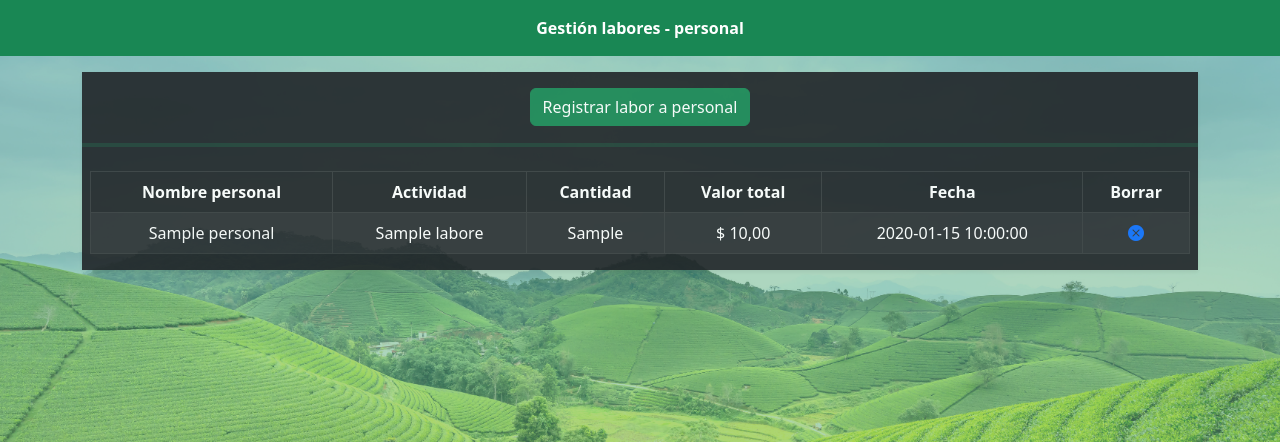
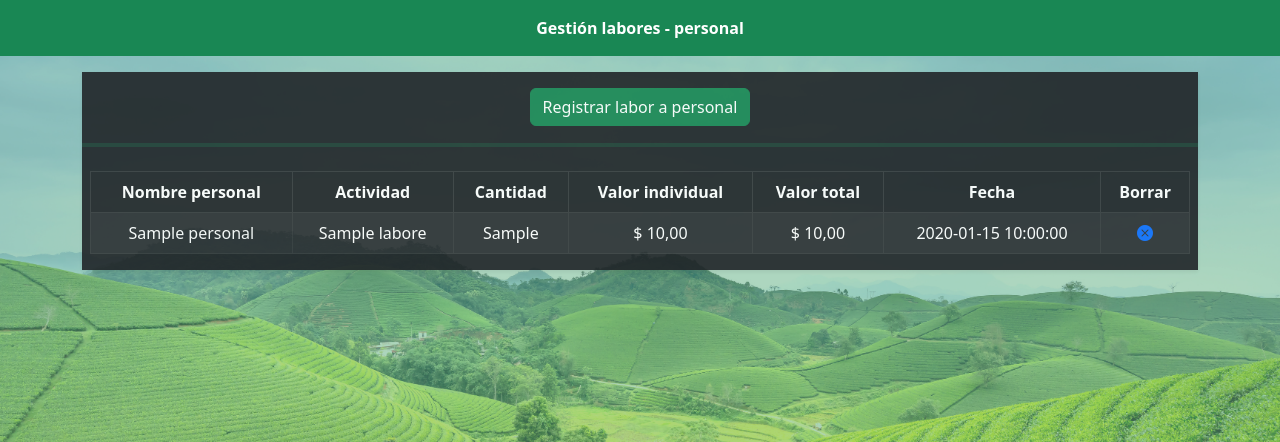
Before and after one commit to ZamThe/cine, a PHP site: page /src/laboresPersonalGestion.php in a window 1280 px wide. Shown: the part 76-518 px from the top of the page. Run offline with PHP 8.4, Linux system fonts and the light colour scheme; the visitor is signed in with stand-in values (Sample User, id 1); tables that the repository leaves empty or names only in its code hold one stand-in row (values such as "Sample post"); some libraries are stand-ins or nearby versions.

Commit message:
Ajuste para ver valores individuales

```diff
--- a/src/informes/reportePorCedula.php
+++ b/src/informes/reportePorCedula.php
@@ -34,7 +34,7 @@
         //Capturar cedula
         $cedula = $_POST['cedula'];
         //Traer datos
-        $traerLaboresPersonal = $connect->prepare("SELECT pl.id, ps.nombre as nombrePersonal, lb.nombre_labor as nombreLabor, pl.cantidad, pl.valor_total, pl.fecha_realizacion as fecha FROM personal_labores pl INNER JOIN personal ps ON pl.id_personal = ps.id INNER JOIN labores lb ON pl.id_labor = lb.id WHERE ps.identificacion = '$cedula'");
+        $traerLaboresPersonal = $connect->prepare("SELECT pl.id, ps.nombre as nombrePersonal, lb.nombre_labor as nombreLabor, pl.cantidad, pl.valor_total, pl.fecha_realizacion as fecha, pl.valor_individual FROM personal_labores pl INNER JOIN personal ps ON pl.id_personal = ps.id INNER JOIN labores lb ON pl.id_labor = lb.id WHERE ps.identificacion = '$cedula'");
         if($traerLaboresPersonal->execute()){
             $laboresPersonal = $traerLaboresPersonal->fetchAll(PDO::FETCH_ASSOC);
         }
@@ -122,6 +122,7 @@
                                         <th>Nombre personal</th>
                                         <th>Actividad</th>
                                         <th>Cantidad</th>
+                                        <th>Valor individual</th>
                                         <th>Valor total</th>
                                         <th>Fecha realización</th>
                                     </tr>
@@ -133,6 +134,7 @@
                                                 <td>".$lb['nombrePersonal']."</td>
                                                 <td>".$lb['nombreLabor']."</td>
                                                 <td>".$lb['cantidad']."</td>
+                                                <td>".$fmt->formatCurrency($lb['valor_individual'], 'COP')."</td>
                                                 <td>".$fmt->formatCurrency($lb['valor_total'], 'COP')."</td>
                                                 <td>".$lb['fecha']."</td>
                                             </tr>";
--- a/src/laboresPersonalGestion.php
+++ b/src/laboresPersonalGestion.php
@@ -28,7 +28,7 @@
     }
 
     //Traer los registros de personal_labores
-    $traerPersonalLabores = $connect->prepare("SELECT pl.id, ps.nombre as nombrePersonal, lb.nombre_labor as nombreLabor, pl.cantidad, pl.valor_total, pl.fecha_realizacion as fecha FROM personal_labores pl INNER JOIN personal ps ON pl.id_personal = ps.id INNER JOIN labores lb ON pl.id_labor = lb.id");
+    $traerPersonalLabores = $connect->prepare("SELECT pl.id, ps.nombre as nombrePersonal, lb.nombre_labor as nombreLabor, pl.cantidad, pl.valor_total, pl.fecha_realizacion as fecha, pl.valor_individual FROM personal_labores pl INNER JOIN personal ps ON pl.id_personal = ps.id INNER JOIN labores lb ON pl.id_labor = lb.id");
     if($traerPersonalLabores->execute()){
         $guardarPersonalLabores = $traerPersonalLabores->fetchAll(PDO::FETCH_ASSOC);
     }
@@ -128,6 +128,7 @@
                                         <th>Nombre personal</th>
                                         <th>Actividad</th>
                                         <th>Cantidad</th>
+                                        <th>Valor individual</th>
                                         <th>Valor total</th>
                                         <th>Fecha</th>
                                         <th>Borrar</th>
@@ -140,6 +141,7 @@
                                             <td>".$personalLabor['nombrePersonal']."</td>
                                             <td>".$personalLabor['nombreLabor']."</td>
                                             <td>".$personalLabor['cantidad']."</td>
+                                            <td>".$fmt->formatCurrency($personalLabor['valor_individual'], 'COP')."</td>
                                             <td>".$fmt->formatCurrency($personalLabor['valor_total'], 'COP')."</td>
                                             <td>".$personalLabor['fecha']."</td>
                                             <td><a href='assets/borrarLaborPersonal.php?idLaborPersonal=".$personalLabor['id']."'<i class='bi bi-x-circle-fill'></i></a></td>
--- a/src/personalGestion.php
+++ b/src/personalGestion.php
@@ -82,6 +82,8 @@
         <!-- Select2 Bower -->
         <!-- <link href="../bower_components/select2/dist/css/select2.min.css" rel="stylesheet" /> -->
         <link href="https://cdn.jsdelivr.net/npm/select2@4.1.0-rc.0/dist/css/select2.min.css" rel="stylesheet" />
+        <!-- Data Tables -->
+        <link rel="stylesheet" href="https://cdn.datatables.net/1.12.1/css/jquery.dataTables.min.css">
         <!-- Main css -->
         <link rel="stylesheet" href="css/styles.css">
     </head>
@@ -205,7 +207,8 @@
         <!-- JavaScript Bundle with Popper -->
         <!--<link rel="stylesheet" href="../node_modules/bootstrap/dist/js/bootstrap.min.js">-->
         <script src="https://cdn.jsdelivr.net/npm/bootstrap@5.2.2/dist/js/bootstrap.bundle.min.js" integrity="sha384-OERcA2EqjJCMA+/3y+gxIOqMEjwtxJY7qPCqsdltbNJuaOe923+mo//f6V8Qbsw3" crossorigin="anonymous"></script>
-        <!-- link rel="stylesheet" href="{{ asset('css/app.css') }}" -->
+        <!-- Data tables -->
+        <script src="https://cdn.datatables.net/1.12.1/js/jquery.dataTables.min.js"></script>
         <script type="text/javascript">
 
             //Definir formatter de pesos
```
